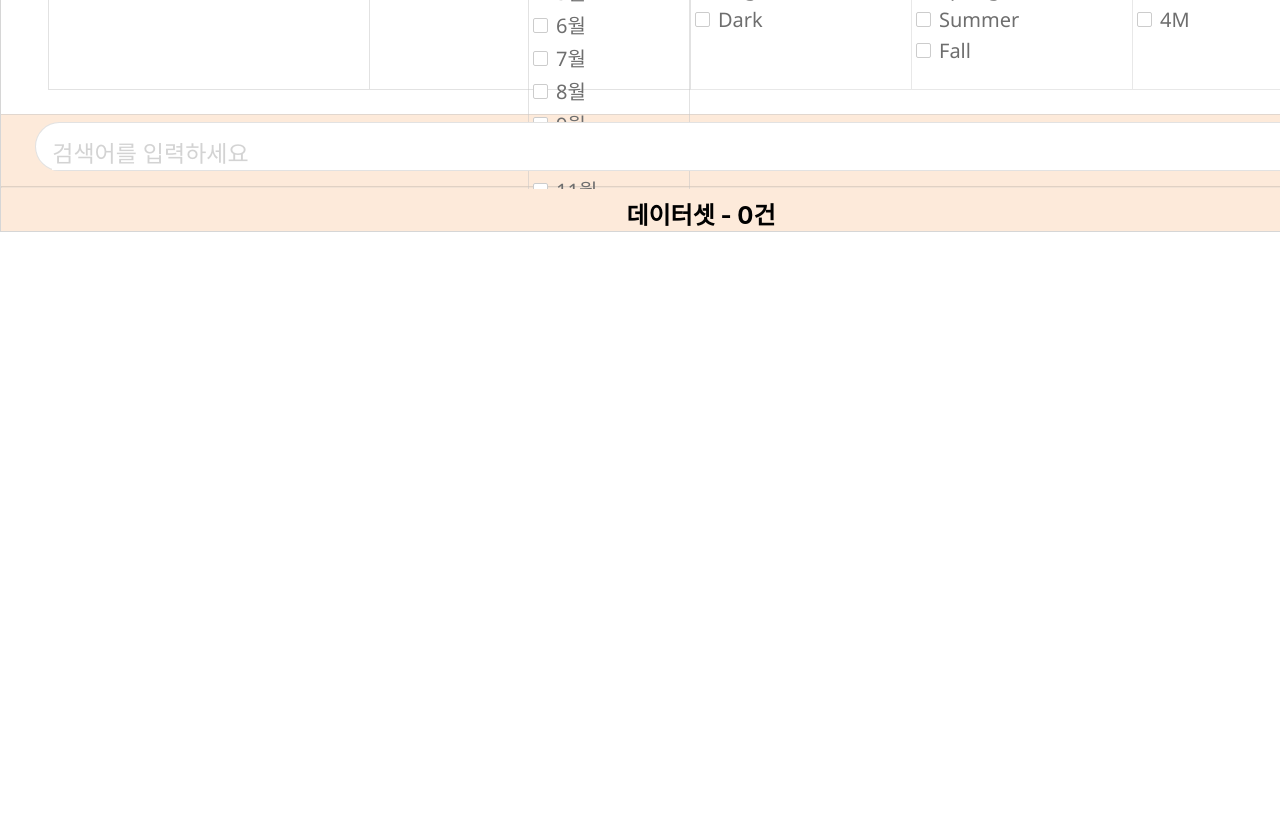
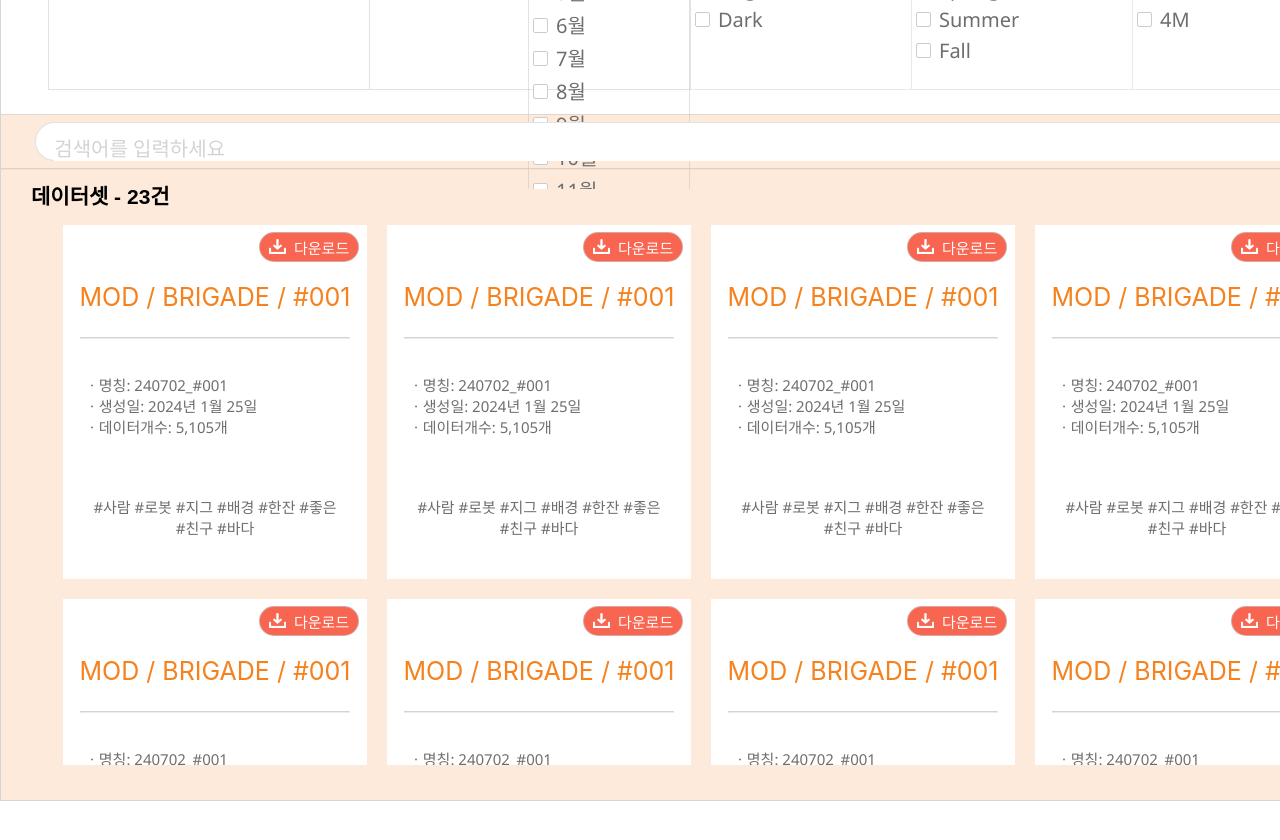
Before and after one commit to BaekInJu/AI-Data_Mart, a React (Create React App) app: page /findAiData in a window 1280 px wide. Shown: the part 460-1300 px from the top of the page. Before the commit the page ends 800 px from the top, so only its background shows below. Built offline with nearby package versions, Linux system fonts and the light colour scheme.

Commit message:
complete findAiData Design

```diff
--- a/src/pages/findAdData/FindAiData.js
+++ b/src/pages/findAdData/FindAiData.js
@@ -60,7 +60,7 @@ const FindAiData = () => {
               <hr />
             </div>
             <div className="data-set-list">
-              <FindDataSet />
+              <FindDataSet num={23}/>
             </div>
           </div>
       </div>
--- /dev/null
+++ b/src/pages/findAdData/findDataShow/AiData.js
@@ -0,0 +1,29 @@
+import React from "react";
+import DownloadIcon from "../../../assets/image/download-icon.png"
+
+const AiData = (props) => {
+    const hi = () => {
+        console.log("hi");
+    }
+    return(
+        <div className="ai-data">
+            <div className="aidata-download-button">
+                <button onClick={hi}><img src={DownloadIcon} /><p>다운로드</p></button>
+            </div>
+            <div className="ai-data-title">
+                <p>MOD / BRIGADE / #001 </p>
+            </div>
+            <hr />
+            <div className="ai-data-info">
+                <div className="data-name"><p>ㆍ명칭: 240702_#001</p></div>
+                <div className="create-date"><p>ㆍ생성일: 2024년 1월 25일</p></div>
+                <div className="data-number"><p>ㆍ데이터개수: 5,105개</p></div>
+            </div>
+            <div className="ai-data-tag">
+                <p>#사람 #로봇 #지그 #배경 #한잔 #좋은 #친구 #바다</p>
+            </div>
+        </div>
+    )
+}
+
+export default AiData;
--- a/src/pages/findAdData/findDataShow/FindDataSet.js
+++ b/src/pages/findAdData/findDataShow/FindDataSet.js
@@ -1,12 +1,67 @@
 import React from "react";
 import "../../../style/FindDataSet.css";
+import AiData from "./AiData";
 
-const FindDataSet = () => {
+const FindDataSet = (props) => {
     return(
-        <>
-            <h2 style={{margin:0}}>데이터셋 - 0건</h2>
-        </>
+        <div className="find-data-set">
+            <div className="number-data">
+                <p className="number-data">데이터셋 - {props.num}건</p>
+            </div>
+            <div className="find-data-list">
+                <AiData />
+                <AiData />
+                <AiData />
+                <AiData />
+                <AiData />
+                <AiData />
+                <AiData />
+                <AiData />
+                <AiData />
+                <AiData />
+                <AiData />
+                <AiData />
+                <AiData />
+                <AiData />
+                <AiData />
+                <AiData />
+                <AiData />
+                <AiData />
+                <AiData />
+                <AiData />
+                <AiData />
+                <AiData />
+                <AiData />
+                <AiData />
+                <AiData />
+                <AiData />
+                <AiData />
+                <AiData />
+                <AiData />
+                <AiData />
+                <AiData />
+                <AiData />
+                <AiData />
+                <AiData />
+                <AiData />
+                <AiData />
+                <AiData />
+                <AiData />
+                <AiData />
+                <AiData />
+                <AiData />
+                <AiData />
+                <AiData />
+                <AiData />
+                <AiData />
+                <AiData />
+                <AiData />
+                <AiData />
+            </div>
+        </div>
     )
 }
 
+// props: num(데이터 총 개수), (데이터 정보 json)
+
 export default FindDataSet;
--- a/src/style/App.css
+++ b/src/style/App.css
@@ -5,6 +5,7 @@
 
 .contents {
   margin-top: 10px;
+  margin-bottom: 50px;
   width: 1400px;
   display: inline-block;
   border: solid;
@@ -84,6 +85,7 @@
 
 .menu a:hover {
   color: rgb(245, 130, 30);
+  transition: color 0.2s;
 }
 
 .menu p {
@@ -123,7 +125,7 @@
   position: absolute;
   font-weight: 700;
   top: 25%;
-  left: 2%;
+  left: 3%;
   font-size: 21px;
   /* font-family: Verdana, Geneva, Tahoma, sans-serif; */
   font-family: Arial, Helvetica, sans-serif;
@@ -136,5 +138,3 @@
   height: 1px;
   border: 0;
 }
-
-.body {}
--- a/src/style/FindAiData.css
+++ b/src/style/FindAiData.css
@@ -125,22 +125,27 @@
     border: solid;
     border-width: 1px;
     border-color: rgba(197, 197, 197, 0.5);
+    height: 34px;
+    padding-bottom: 3px;
 }
 
 .find-data-input-form input {
+    display: inline;
     padding: 0;
     border: none;
-    height: 34px;
+    height: 27px;
     width: 95%;
     font-size: 23px;
     color: rgb(110, 110, 110);
     font-family: 'Segoe UI', Tahoma, Geneva, Verdana, sans-serif;
+}
 
-
+.find-data-input-form form {
+    display: inline;
 }
 
 .find-data-input-form input::placeholder {
-    font-size: 23px;
+    font-size: 20px;
     color: rgba(110, 110, 110, 0.3);
     font-family: 'Segoe UI', Tahoma, Geneva, Verdana, sans-serif;
 }
@@ -150,11 +155,11 @@
 }
 
 .find-data-input-form img {
-    height: 34px;
+    height: 30px;
 }
 
 .find-data-input-form button {
-    margin-top: 5px;
+    margin-top: 3px;
     height: 30px;
     display: inline;
     padding: 0;
@@ -162,7 +167,9 @@
     background: none;
 }
 
+
 .find-data-search hr {
     border-width: 1px;
     border-color: rgba(197, 197, 197, 0.2);
+    margin: 0px;
 }
--- a/src/style/FindDataSet.css
+++ b/src/style/FindDataSet.css
@@ -0,0 +1,151 @@
+.find-data-set {
+    padding: 10px;
+}
+
+.number-data {
+    padding-top: 0px;
+}
+
+.number-data p {
+    margin-left: 20px;
+    margin-bottom: 0px;
+    margin-top: 0;
+    display: flex;
+    font-weight: 700;
+    font-size: 21px;
+    /* font-family: Verdana, Geneva, Tahoma, sans-serif; */
+    font-family: Arial, Helvetica, sans-serif;
+}
+
+.ai-data {
+    display: inline-block;
+    text-align: center;
+    width: 300px;
+    height: 350px;
+    border: solid;
+    border-width: 1px;
+    border-color: rgba(197, 197, 197, 0.7);
+    margin: 10px;
+    background-color: white;
+}
+
+.ai-data {
+    border: 2px solid transparent;
+    /* 초기 상태에서 투명한 테두리 */
+    transition:
+        border-color 0.3s;
+    /* 테두리 색상 변환 시 부드러운 애니메이션 */
+}
+
+.ai-data:hover {
+    border: solid;
+    border-width: 2px;
+    border-color: rgb(245, 130, 30);
+}
+
+.ai-data:hover .ai-data-title p {
+    text-decoration: underline;
+}
+
+.find-data-list {
+    height: 550px;
+    margin: 25px;
+    margin-top: 5px;
+    /* text-align: left */
+    overflow: auto;
+}
+
+.aidata-download-button {
+    display: inline-block;
+    position: relative;
+    left: 94px;
+    top: 5px;
+
+}
+
+.aidata-download-button img {
+    margin: 0;
+    margin-right: 8px;
+    display: inline-block;
+    height: 15px;
+}
+
+.aidata-download-button p {
+    margin: 0;
+    display: inline-block;
+    color: white;
+    font-size: 15px;
+}
+
+
+.aidata-download-button button {
+    border: solid;
+    border-width: 1px;
+    border-color: rgba(197, 197, 197, 0.7);
+    background-color: rgb(248, 101, 80);
+    border-radius: 20px;
+    width: 100px;
+    height: 30px;
+}
+
+.aidata-download-button button:hover {
+    background-color: rgb(248, 163, 92);
+    transition: background-color 0.3s;
+}
+
+.ai-data-title {
+    display: block;
+    margin-top: 20px;
+}
+
+.ai-data-title p {
+    font-size: 25px;
+    color: rgb(245, 130, 30);
+    font-weight: 400;
+}
+
+.ai-data hr {
+    margin: 15px;
+    border-width: 1px;
+    border-color: rgba(197, 197, 197, 0.3);
+}
+
+.ai-data-info {
+    display: inline;
+    /* margin: 20px; */
+    width: 250px;
+    /* text-align: left; */
+    font-size: 15px;
+    margin: 4px;
+    color: rgb(110, 110, 110);
+    font-family: 'Segoe UI', Tahoma, Geneva, Verdana, sans-serif;
+    /* background-color: aquamarine; */
+}
+
+.ai-data-info {
+    text-align: left;
+    padding: 30px;
+}
+
+.ai-data-info p {
+    position: relative;
+    left: 20px;
+    display: inline;
+}
+
+.ai-data-tag {
+    margin: 40px;
+    width: 250px;
+    display: inline-block;
+    padding: 20px;
+    margin-top: 20px;
+    font-size: 15px;
+    margin: 4px;
+    color: rgb(110, 110, 110);
+    font-family: 'Segoe UI', Tahoma, Geneva, Verdana, sans-serif;
+    /* background-color: aqua; */
+}
+
+.ai-data-teg p {
+    display: inline;
+}
--- a/src/style/Option.css
+++ b/src/style/Option.css
@@ -56,11 +56,13 @@
     background-size: 7px 7px;
     background-position: center;
     background-repeat: no-repeat;
+    transition: background-image 0.2s;
 }
 
 .checkbox:checked+label {
     color: rgb(245, 126, 24);
     text-decoration: underline;
+    transition: color 0.1s;
 }
 
 .checkbox {
```
Also changed, not shown: src/assets/image/download-icon.png (added).
